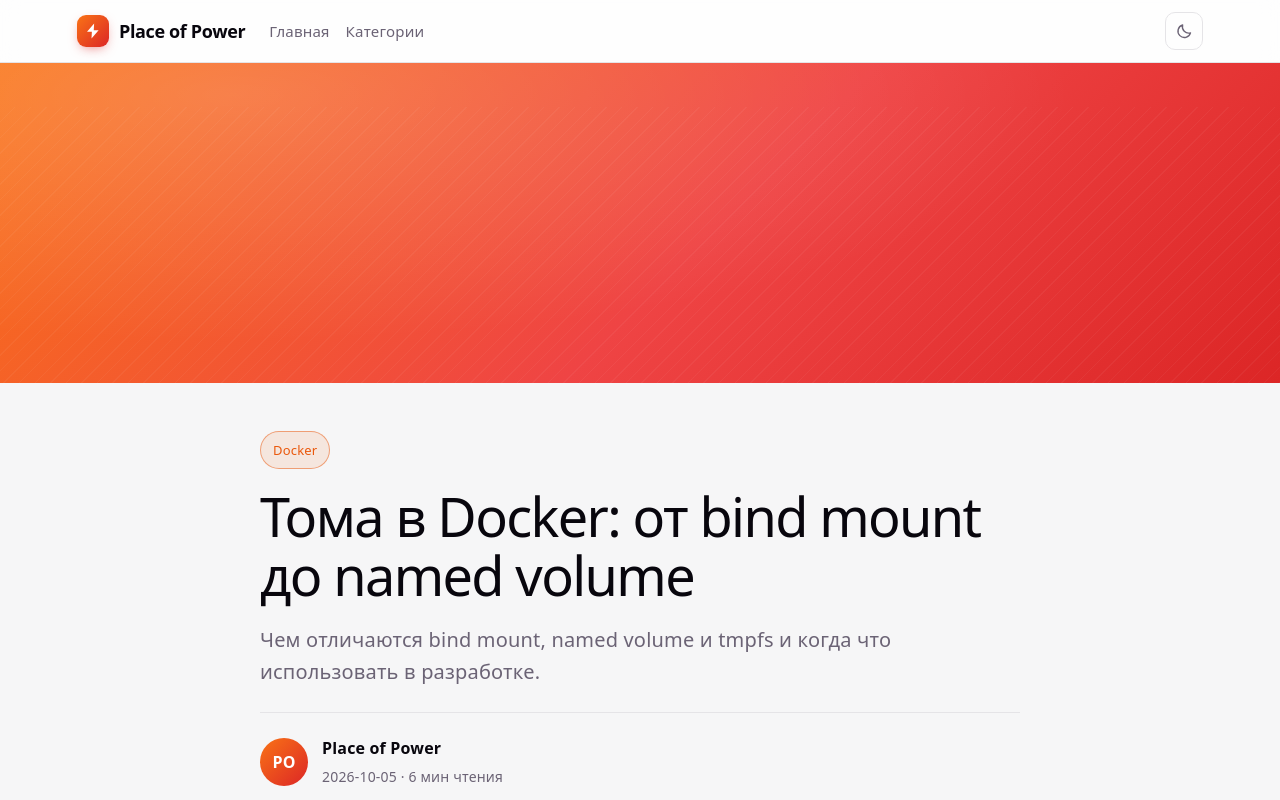
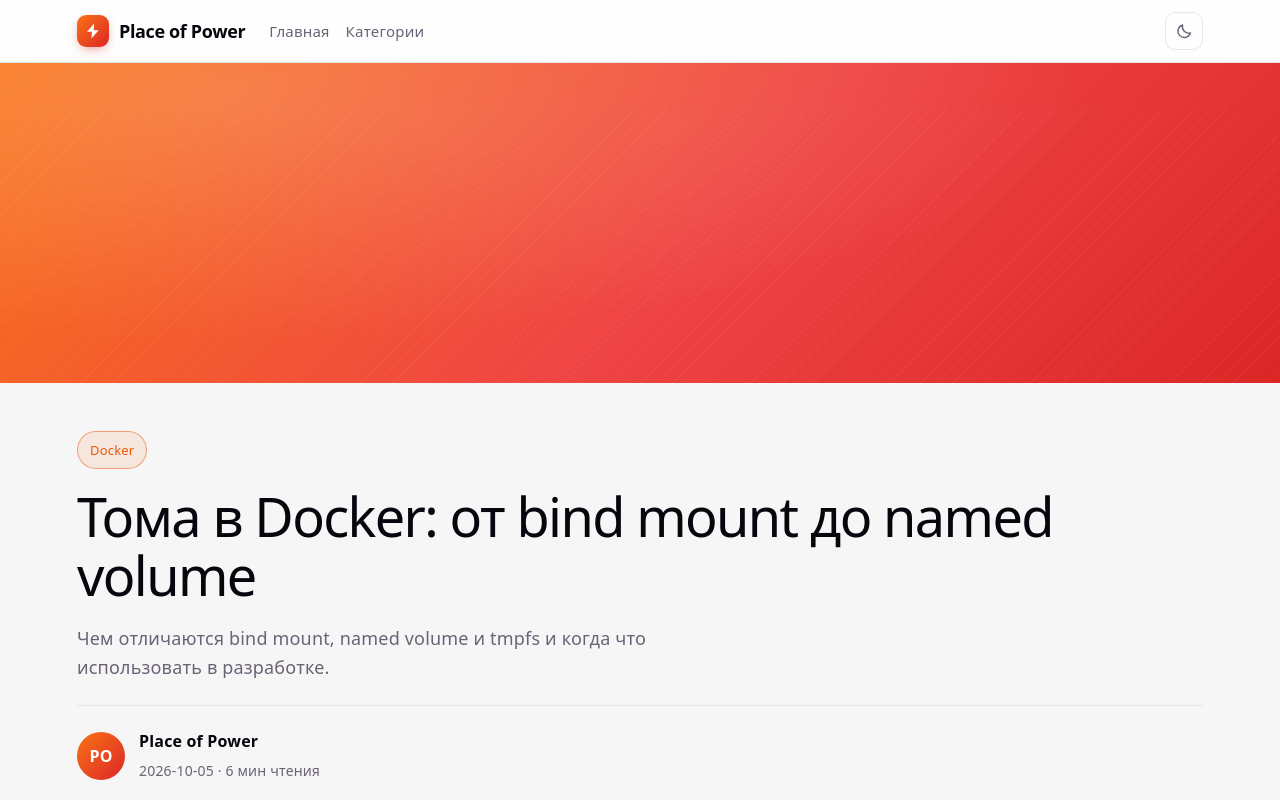
Before and after one commit to place-of-power/client, a React (Vite) app: page /articles/docker-volumes in a window 1280 px wide. Shown: the top 800 px of the page. Built offline with nearby package versions, Linux system fonts and the light colour scheme.

Commit message:
Статья: заголовок и описание через Hero, шапка по ширине контейнера, фикс TOC

```diff
--- a/src/widgets/article/ui/Article.css
+++ b/src/widgets/article/ui/Article.css
@@ -47,23 +47,10 @@
     display: flex;
     flex-direction: column;
     gap: 18px;
-    max-width: 760px;
-    margin: 0 auto;
 }
 
-.article-title {
+.article-header .hero-title {
     margin: 0;
-    font-size: clamp(2rem, 5vw, 3rem);
-    line-height: 1.1;
-    letter-spacing: -0.03em;
-    color: var(--text-h);
-}
-
-.article-description {
-    margin: 0;
-    font-size: 20px;
-    line-height: 1.6;
-    color: var(--text);
 }
 
 .article-meta {
@@ -118,7 +105,7 @@
 
 .article-toc {
     position: sticky;
-    top: 32px;
+    top: 96px;
     align-self: start;
     font-size: 14px;
 }
@@ -387,8 +374,4 @@
     .article-wrap {
         padding: 28px 18px 44px;
     }
-
-    .article-description {
-        font-size: 18px;
-    }
 }
--- a/src/widgets/article/ui/Article.tsx
+++ b/src/widgets/article/ui/Article.tsx
@@ -1,6 +1,7 @@
 import { Component, createRef } from 'react'
 import 'highlight.js/styles/github-dark.css'
 import { parseMarkdown, type TocHeading } from '@/shared/lib/markdown'
+import { HeroSubtitle, HeroTitle } from '@/shared/ui'
 import type { Article as ArticleData } from '@/entities/article'
 import './Article.css'
 
@@ -143,8 +144,8 @@ class Article extends Component<ArticleProps, ArticleState> {
                 <div className="article-wrap">
                     <header className="article-header">
                         {this.renderCategory()}
-                        <h1 className="article-title">{article.title}</h1>
-                        <p className="article-description">{article.description}</p>
+                        <HeroTitle>{article.title}</HeroTitle>
+                        <HeroSubtitle>{article.description}</HeroSubtitle>
                         <div className="article-meta">
                             <span className="article-avatar">
                                 {this.renderAuthorInitials(author)}
```
